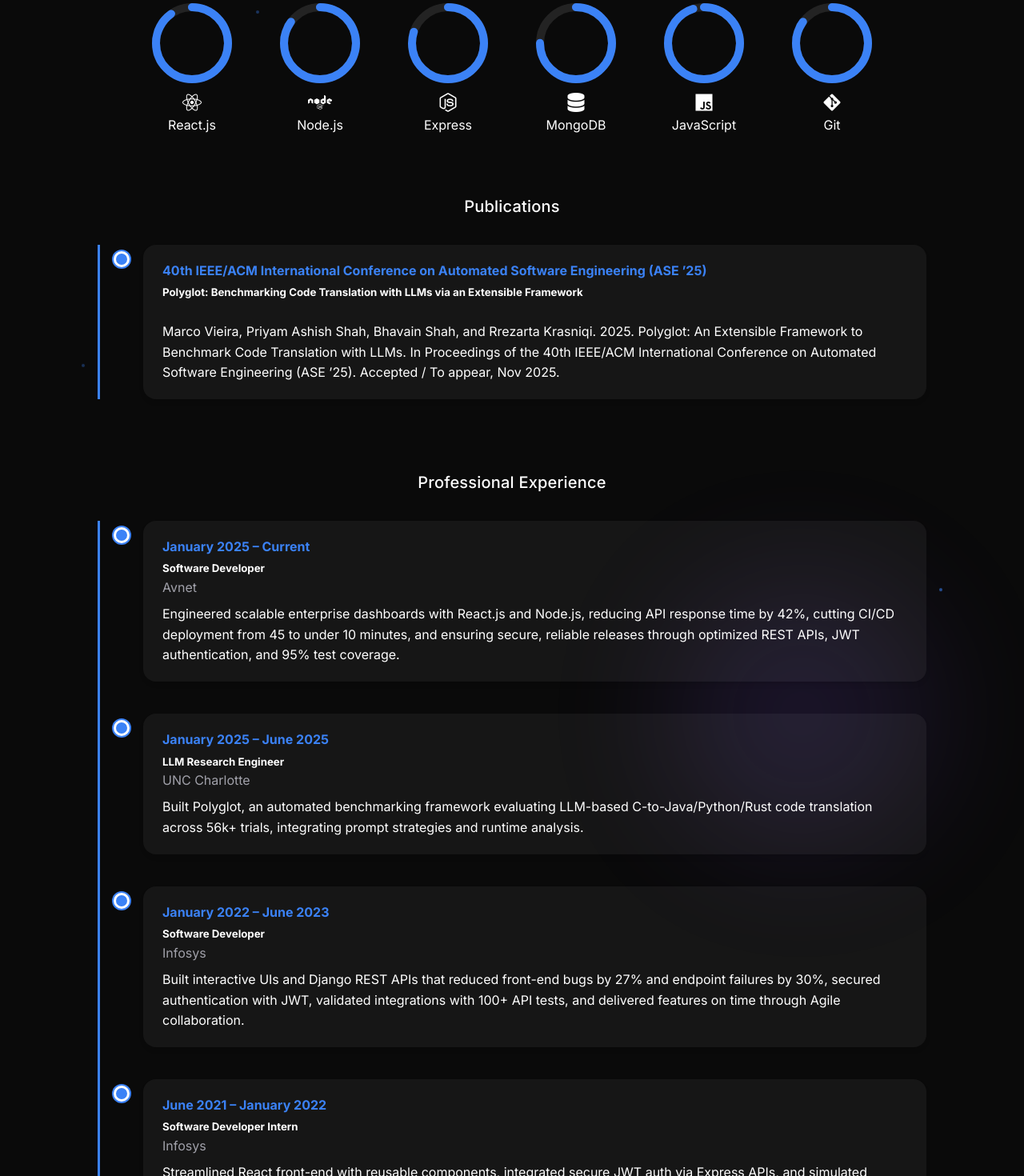
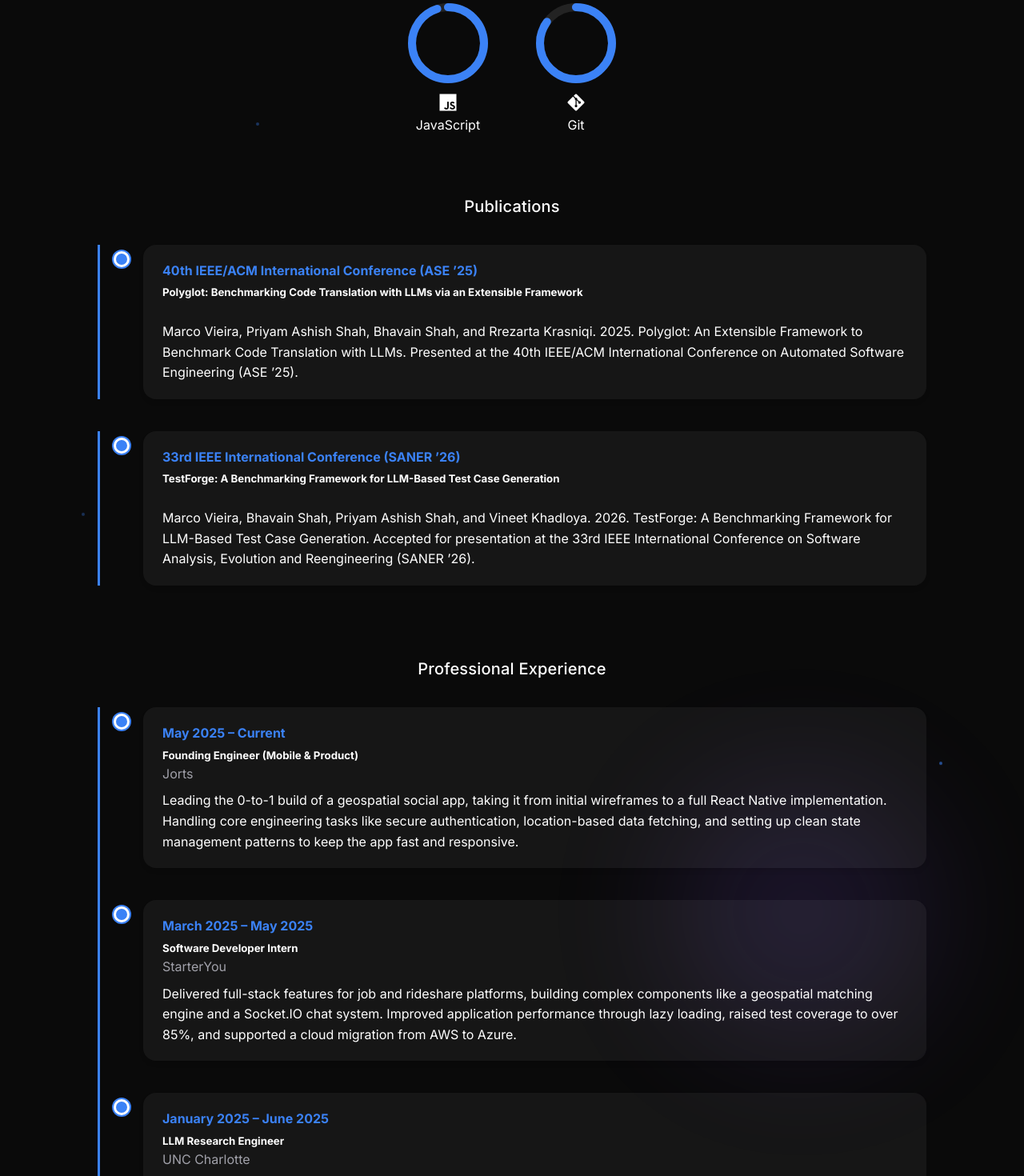
Before and after one commit to priyam-02/portfolio-react, a React (Vite) app: page / in a window 1280 px wide. Shown: the part 2318-3788 px from the top of the page at 80% size. Built offline with nearby package versions, Linux system fonts and the light colour scheme.

Commit message:
chore: updated details

```diff
--- a/src/Components/About/About.jsx
+++ b/src/Components/About/About.jsx
@@ -177,11 +177,6 @@ const About = () => {
               skill="Prompt Engineering"
               icon="fa-solid fa-terminal"
             />
-            <CircularProgressBar
-              percentage={80}
-              skill="PostgreSQL / SQLite"
-              icon="fa-solid fa-database"
-            />
           </div>
           <div className="circular-skills-row">
             <CircularProgressBar
@@ -200,9 +195,19 @@ const About = () => {
               icon="fab fa-node-js"
             />
             <CircularProgressBar
+              percentage={80}
+              skill="React Native"
+              icon="fab fa-react"
+            />
+            <CircularProgressBar
               percentage={75}
               skill="MongoDB"
               icon="fas fa-database"
+            />
+            <CircularProgressBar
+              percentage={80}
+              skill="PostgreSQL / SQLite"
+              icon="fa-solid fa-database"
             />
             <CircularProgressBar
               percentage={95}
@@ -226,8 +231,7 @@ const About = () => {
               <div className="timeline-dot"></div>
               <div className="timeline-content">
                 <span className="timeline-year">
-                  40th IEEE/ACM International Conference on Automated Software
-                  Engineering (ASE ’25)
+                  40th IEEE/ACM International Conference (ASE ’25)
                 </span>
                 <h5>
                   {" "}
@@ -238,9 +242,32 @@ const About = () => {
                 <p>
                   Marco Vieira, Priyam Ashish Shah, Bhavain Shah, and Rrezarta
                   Krasniqi. 2025. Polyglot: An Extensible Framework to Benchmark
-                  Code Translation with LLMs. In Proceedings of the 40th
-                  IEEE/ACM International Conference on Automated Software
-                  Engineering (ASE ’25). Accepted / To appear, Nov 2025.
+                  Code Translation with LLMs. Presented at the 40th IEEE/ACM
+                  International Conference on Automated Software Engineering
+                  (ASE ’25).
+                </p>
+              </div>
+            </div>
+          </div>
+          <div className="timeline">
+            <div className="timeline-item">
+              <div className="timeline-dot"></div>
+              <div className="timeline-content">
+                <span className="timeline-year">
+                  33rd IEEE International Conference (SANER ’26)
+                </span>
+                <h5>
+                  {" "}
+                  TestForge: A Benchmarking Framework for LLM-Based Test Case
+                  Generation
+                </h5>
+                <br></br>
+                <p>
+                  Marco Vieira, Bhavain Shah, Priyam Ashish Shah, and Vineet
+                  Khadloya. 2026. TestForge: A Benchmarking Framework for
+                  LLM-Based Test Case Generation. Accepted for presentation at
+                  the 33rd IEEE International Conference on Software Analysis,
+                  Evolution and Reengineering (SANER ’26).
                 </p>
               </div>
             </div>
@@ -257,15 +284,30 @@ const About = () => {
             <div className="timeline-item">
               <div className="timeline-dot"></div>
               <div className="timeline-content">
-                <span className="timeline-year">January 2025 – Current</span>
-                <h5>Software Developer</h5>
-                <div className="timeline-company">Avnet</div>
+                <span className="timeline-year">May 2025 – Current</span>
+                <h5>Founding Engineer (Mobile & Product)</h5>
+                <div className="timeline-company">Jorts</div>
                 <p>
-                  Engineered scalable enterprise dashboards with React.js and
-                  Node.js, reducing API response time by 42%, cutting CI/CD
-                  deployment from 45 to under 10 minutes, and ensuring secure,
-                  reliable releases through optimized REST APIs, JWT
-                  authentication, and 95% test coverage.
+                  Leading the 0-to-1 build of a geospatial social app, taking it
+                  from initial wireframes to a full React Native implementation.
+                  Handling core engineering tasks like secure authentication,
+                  location-based data fetching, and setting up clean state
+                  management patterns to keep the app fast and responsive.
+                </p>
+              </div>
+            </div>
+            <div className="timeline-item">
+              <div className="timeline-dot"></div>
+              <div className="timeline-content">
+                <span className="timeline-year">March 2025 – May 2025</span>
+                <h5>Software Developer Intern</h5>
+                <div className="timeline-company">StarterYou</div>
+                <p>
+                  Delivered full-stack features for job and rideshare platforms,
+                  building complex components like a geospatial matching engine
+                  and a Socket.IO chat system. Improved application performance
+                  through lazy loading, raised test coverage to over 85%, and
+                  supported a cloud migration from AWS to Azure.
                 </p>
               </div>
             </div>
@@ -276,37 +318,29 @@ const About = () => {
                 <h5>LLM Research Engineer</h5>
                 <div className="timeline-company">UNC Charlotte</div>
                 <p>
-                  Built Polyglot, an automated benchmarking framework evaluating
-                  LLM-based C-to-Java/Python/Rust code translation across 56k+
-                  trials, integrating prompt strategies and runtime analysis.
+                  Developed extensible frameworks to benchmark how LLMs handle
+                  code translation and unit test generation. Executed over
+                  100,000+ deterministic trials converting 250+ C programs into
+                  Java, Python, and Rust across 7 models to assess translation
+                  quality. Additionally, implemented an asynchronous pipeline
+                  using Celery and LangChain to generate and validate 17,000
+                  JUnit test cases across different prompting techniques.
                 </p>
               </div>
             </div>
             <div className="timeline-item">
               <div className="timeline-dot"></div>
               <div className="timeline-content">
-                <span className="timeline-year">January 2022 – June 2023</span>
+                <span className="timeline-year">June 2021 – June 2023</span>
                 <h5>Software Developer</h5>
-                <div className="timeline-company">Infosys</div>
+                <div className="timeline-company">Cybernative</div>
                 <p>
-                  Built interactive UIs and Django REST APIs that reduced
-                  front-end bugs by 27% and endpoint failures by 30%, secured
-                  authentication with JWT, validated integrations with 100+ API
-                  tests, and delivered features on time through Agile
-                  collaboration.
-                </p>
-              </div>
-            </div>
-            <div className="timeline-item">
-              <div className="timeline-dot"></div>
-              <div className="timeline-content">
-                <span className="timeline-year">June 2021 – January 2022</span>
-                <h5>Software Developer Intern</h5>
-                <div className="timeline-company">Infosys</div>
-                <p>
-                  Streamlined React front-end with reusable components,
-                  integrated secure JWT auth via Express APIs, and simulated
-                  Docker pipelines to accelerate QA testing.
+                  Built backend services including an inventory sync engine that
+                  lowered API failures by 30%. Implemented secure authentication
+                  flows and designed a real-time dashboard to track issues,
+                  which improved error resolution speeds by 27%. Maintained
+                  strict code quality and met delivery goals in an Agile
+                  environment.
                 </p>
               </div>
             </div>
--- a/src/Components/Hero/Hero.jsx
+++ b/src/Components/Hero/Hero.jsx
@@ -258,7 +258,7 @@ const Hero = () => {
               </AnchorLink>
 
               <a
-                href="https://drive.google.com/file/d/1vXwIYTuADMUQqqwAfGsymwnWWp2Ri1xc/view?usp=sharing"
+                href="https://drive.google.com/file/d/1rc-0tW_EeqmwNEf0ufJD3-PA24rawR2R/view?usp=drive_link"
                 target="_blank"
                 rel="noopener noreferrer"
                 className="btn btn-secondary"
@@ -281,7 +281,7 @@ const Hero = () => {
                   <i className="fab fa-github"></i>
                 </a>
                 <a
-                  href="https://linkedin.com/in/priyamshah22"
+                  href="https://www.linkedin.com/in/priyamshahh/"
                   target="_blank"
                   rel="noopener noreferrer"
                   className="social-link"
--- a/src/Components/Navbar/Navbar.jsx
+++ b/src/Components/Navbar/Navbar.jsx
@@ -136,7 +136,7 @@ const Navbar = () => {
                   <i className="fab fa-github"></i>
                 </a>
                 <a
-                  href="https://linkedin.com/in/priyamshah22"
+                  href="https://www.linkedin.com/in/priyamshahh/"
                   target="_blank"
                   rel="noopener noreferrer"
                   className="social-link"
--- a/src/assets/milestones_data.js
+++ b/src/assets/milestones_data.js
@@ -1,7 +1,7 @@
 const Milestones_Data = [
   {
     s_year: "📜 June 2025",
-    s_name: "Research Paper Submitted to ASE 2025",
+    s_name: "Research Paper Presented at ASE 2025",
     s_desc:
       "Polyglot: An Extensible Framework to Benchmark Code Translation with LLMs",
   },
```
Also changed, not shown: src/Components/Contact/Contact.jsx (+5 -11 lines), src/Components/Footer/Footer.jsx (+6 -8 lines).
